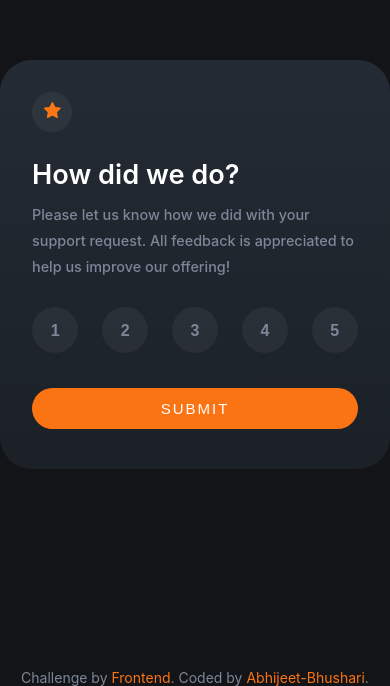
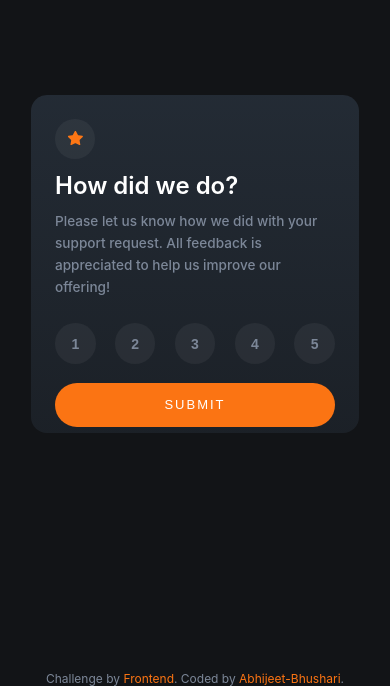
Before and after one commit to Abhijeet-Bhushari/interactive-rating-component, a React (Create React App) app: page / in a window 390 px wide. Shown: the part 158-844 px from the top of the page. Built offline with nearby package versions, Linux system fonts and the light colour scheme.

Commit message:
[Feature]: made the component responsive

```diff
--- a/src/components/Rating/rating.css
+++ b/src/components/Rating/rating.css
@@ -107,4 +107,55 @@
     text-decoration: none;
 }
 
-/* @media screen and () */
+@media screen and (max-width: 500px){
+    .rating-wrapper{
+        width: 280px;
+        height: 290px;
+        padding: 1.5em;
+        border-radius: 1em;
+    }
+
+    .rating-icon{
+        width: 2em;
+        height: 2em;
+        line-height: 2em;
+        font-size: 20px;
+    }
+
+    .rating-text{
+        padding: 0 0 0.4em 0;
+    }
+
+    .rating-heading{
+        font-size: 1.5em;
+        font-weight: 600;
+        margin: 0.5em 0 0.4em 0;
+    }
+
+    .rating-desc{
+        font-size: 0.85em;
+        font-weight: 500;
+        line-height: 22px;
+    }
+
+    .rating-stars{
+        margin: 1.2em 0;
+    }
+
+    .rating-star{
+        height: 2.9em;
+        width: 2.9em;
+        line-height: 2.9em;
+        font-size: 14px;
+    }
+
+    .rating-button{
+        padding: 1.1em 0;
+        margin: 0 0 0 0;
+        font-size: 13px;
+    }
+
+    .attribution{
+        font-size: 12px;
+    }
+}
--- a/src/components/Rating/submitRating.css
+++ b/src/components/Rating/submitRating.css
@@ -64,3 +64,47 @@
     color: hsl(25, 97%, 53%);
     text-decoration: none;
 }
+
+@media screen and (max-width: 500px){
+    .submit-wrapper{
+        width: 302px;
+        height: 313px;
+        padding: 0.8em;
+        border-radius: 1em;
+    }
+
+    .submit-image{
+        margin: 1em;
+    }
+
+    svg{
+        transform: scale(0.9)
+    }
+
+    .submit-result{
+        margin: 0 auto;
+        padding: 0.3em;
+        line-height: 1.7em;
+        border-radius: 1.5em;
+        width: 11em;
+        font-size: 14px;
+    }
+
+    .submit-text{
+        margin: 1em auto 1em auto;
+    }
+
+    .submit-heading{
+        margin: 0.5em auto 0.4em auto;
+        font-size: 23px;
+        font-weight: 600;
+    }
+
+    .submit-desc{
+        margin: 0 auto 0 auto;
+        font-size: 14px;
+        width: 300px;
+        font-weight: 600;
+        line-height: 22px;
+    }
+}
```
